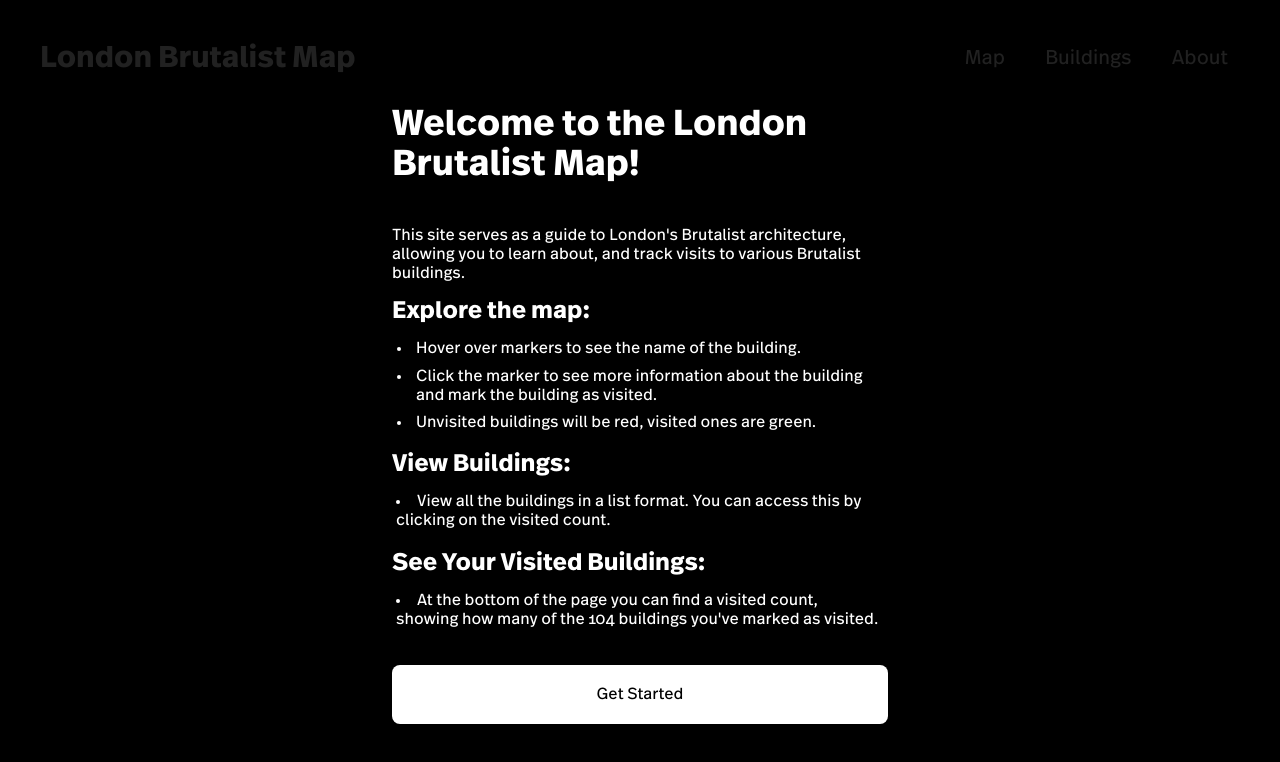
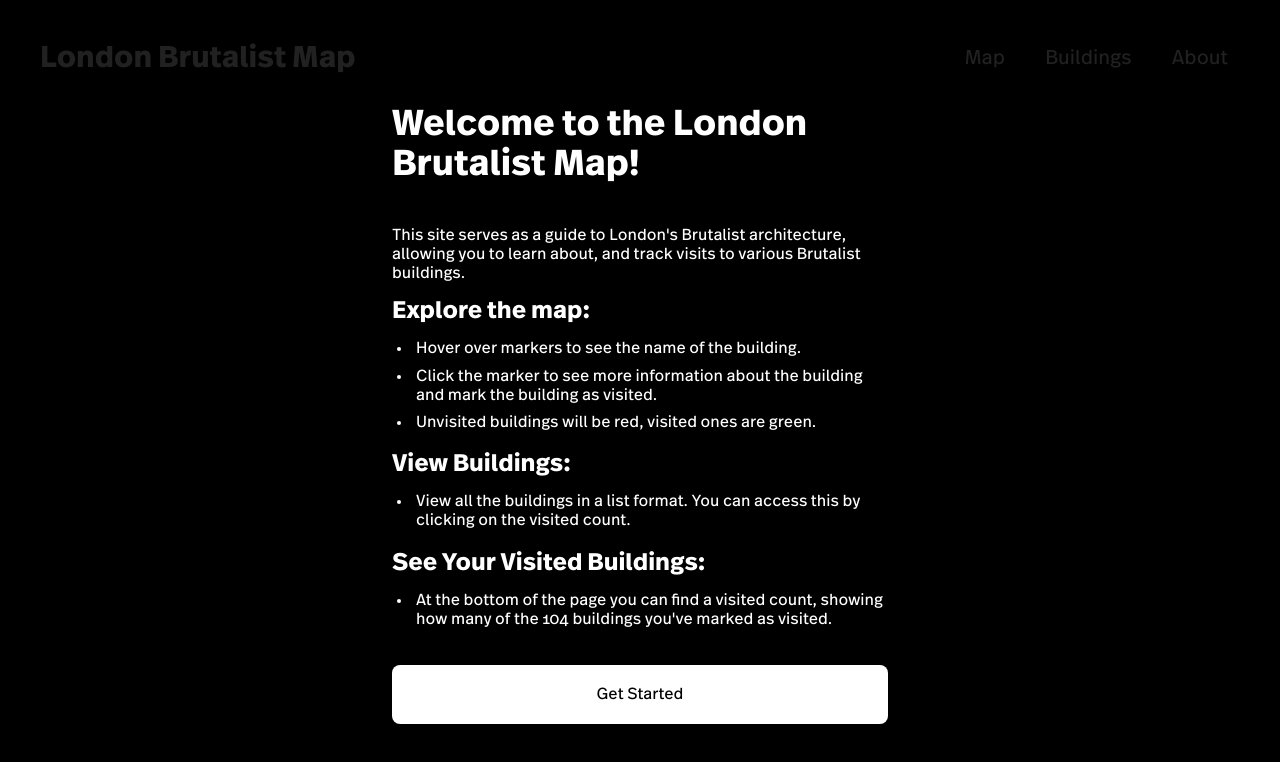
Before and after one commit to jones58/LondonBrutalistMap, a React (Vite) app: page / in a window 1280 px wide. Shown: the top 762 px of the page. Built offline with nearby package versions, Linux system fonts and the light colour scheme; no server answers.

Commit message:
contain li within ul

```diff
--- a/src/components/landingPage.tsx
+++ b/src/components/landingPage.tsx
@@ -47,16 +47,20 @@ const LandingPage: React.FC = () => {
           </ul>
         </p>
         <h2>View Buildings:</h2>
+        <ul>
           <li>
-          View all the buildings in a list format. You can access this
-          by clicking on the visited count.
+            View all the buildings in a list format. You can access
+            this by clicking on the visited count.
           </li>
+        </ul>
         <h2>See Your Visited Buildings:</h2>
+        <ul>
           <li>
             At the bottom of the page you can find a visited count,
             showing how many of the 104 buildings you've marked as
             visited.
           </li>
+        </ul>
         <button
           onClick={handleClose}
           className="bg-white hover:bg-neutral-600 text-black p-5 w-full rounded-lg mt-8 "
```
Lines whose indentation alone changed are shown as unchanged.
